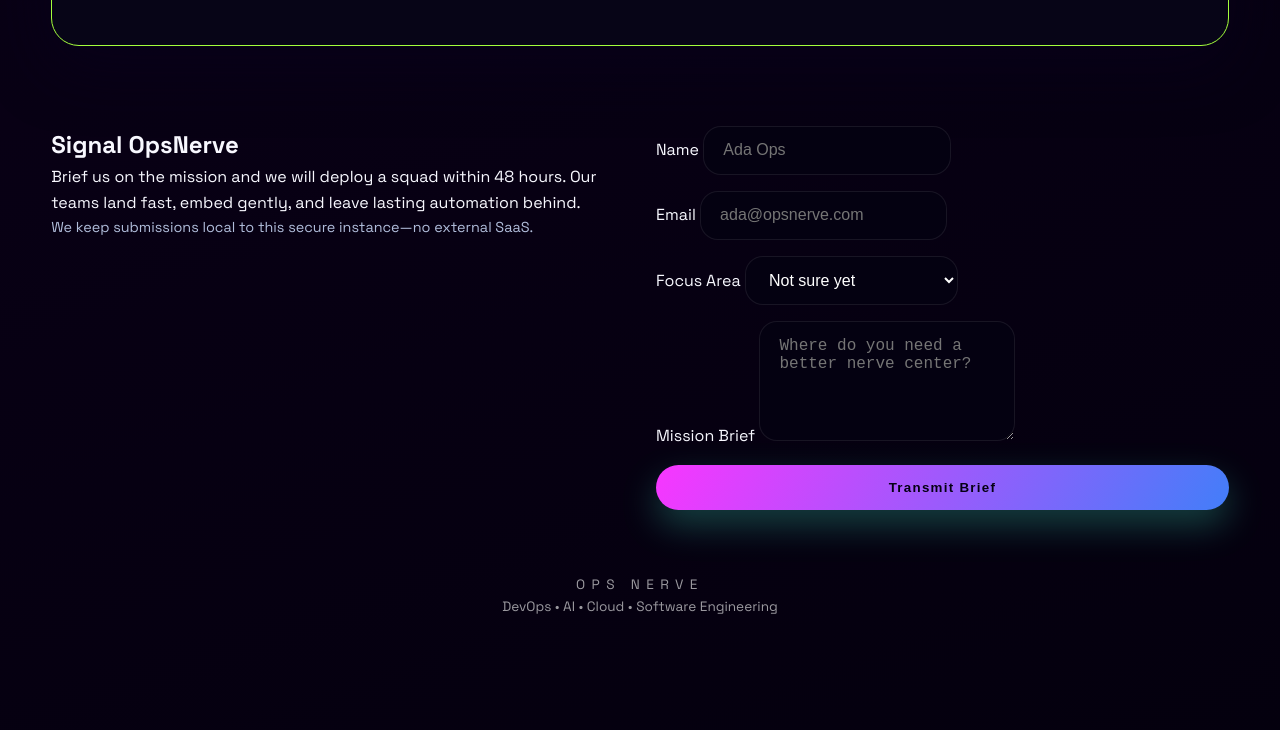
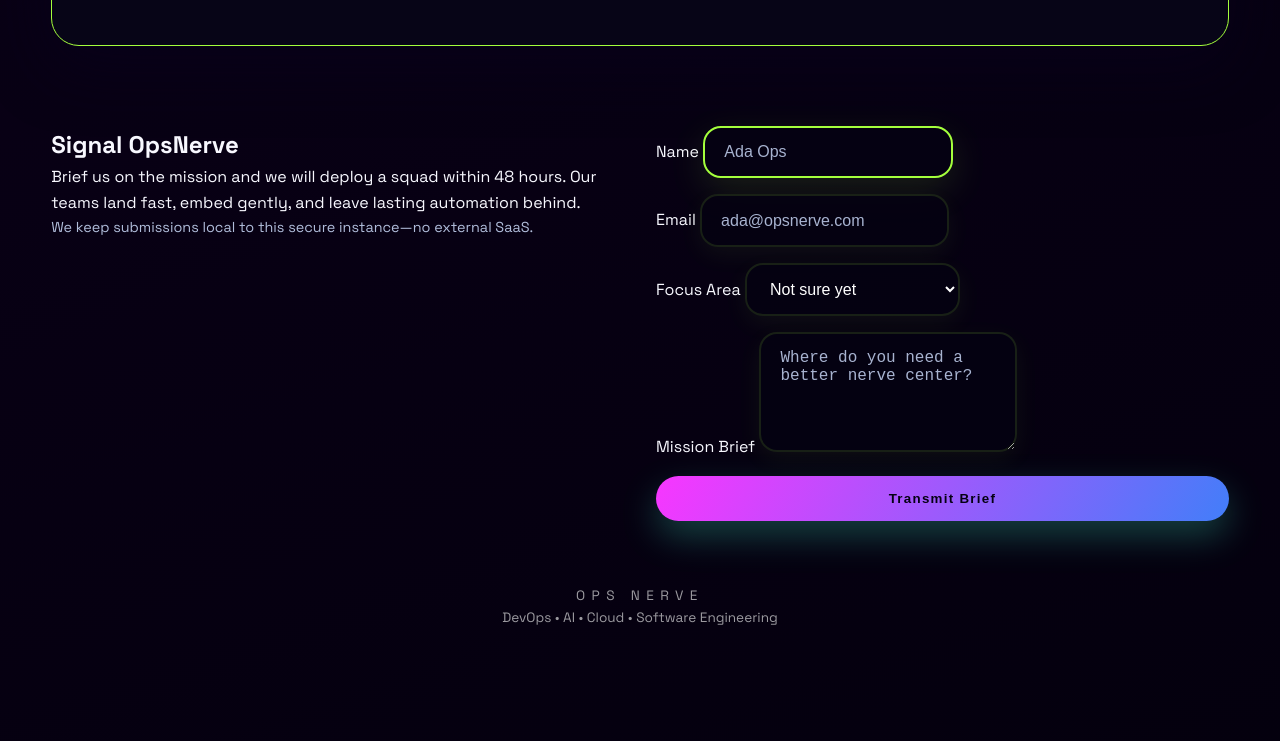
Before and after one commit to SFitz911/Daniels_OPSNERVE, a plain HTML site: page client/index.html in a window 1280 px wide. Shown: the part 1467-2208 px from the top of the page. Drawn offline with Linux system fonts and the light colour scheme; no server answers; a web font is replaced by a local one.

Commit message:
fix(ui): emphasize contact form inputs  highlight name field and focus state

```diff
--- a/client/css/styles.css
+++ b/client/css/styles.css
@@ -371,3 +371,32 @@ footer span {
     flex-direction: column;
   }
 }
+
+/* Emphasize contact form inputs so the name field is visible */
+.contact form input,
+.contact form select,
+.contact form textarea {
+  border: 2px solid rgba(164, 255, 60, 0.12);
+  box-shadow: 0 8px 24px rgba(164, 255, 60, 0.06);
+  padding: 0.95rem 1.2rem;
+  background: rgba(5, 2, 18, 0.85);
+}
+
+.contact form input[name="name"] {
+  border: 2px solid var(--lime);
+  box-shadow: 0 12px 36px rgba(164, 255, 60, 0.12);
+}
+
+.contact form input:focus,
+.contact form select:focus,
+.contact form textarea:focus {
+  outline: none;
+  border-color: var(--azure);
+  box-shadow: 0 8px 28px rgba(66, 126, 249, 0.16), 0 0 0 6px rgba(66,126,249,0.03);
+}
+
+.contact form input::placeholder,
+.contact form textarea::placeholder {
+  color: var(--slate);
+  opacity: 0.95;
+}
```
